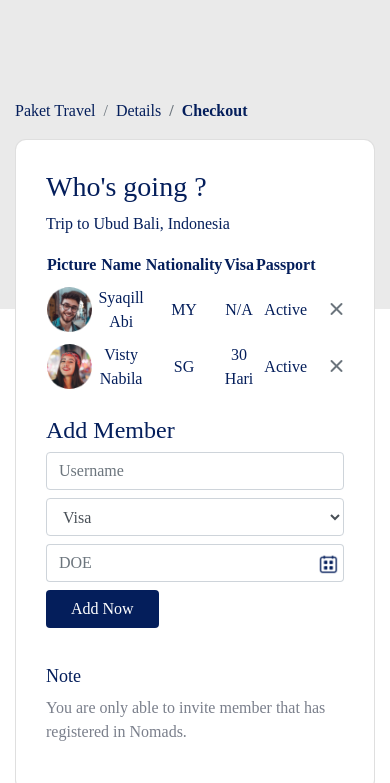
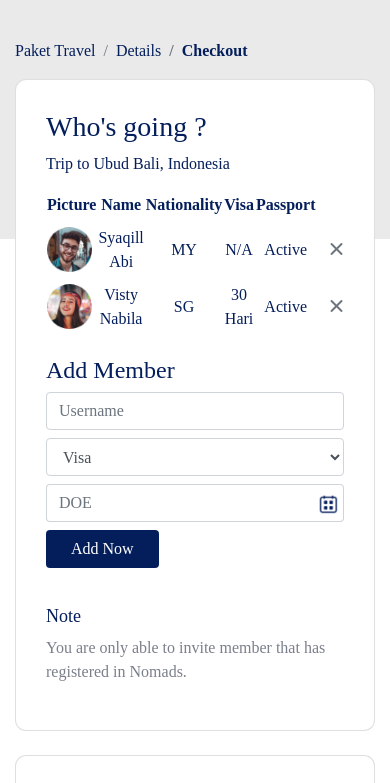
Before and after one commit to anasnawawi27/nomads-travel, a plain HTML site: page checkout.html in a window 390 px wide. Shown: the part 61-844 px from the top of the page. Drawn offline with nearby package versions, Linux system fonts and the light colour scheme.

Commit message:
memodifikasi tampilan responsive checkout page

```diff
--- a/checkout.html
+++ b/checkout.html
@@ -35,8 +35,8 @@
     <!-- End of Navbar -->
 
     <!-- Main page -->
-    <section class="bg-header">
-      <section class="content">
+    <section class="bg-header-checkout"></section>
+    <section class="content content-checkout">
       <div class="container">
         <div class="row pl-lg-0">
           <div class="col">
@@ -55,7 +55,7 @@
         </div>
         <div class="row">
           <div class="col-12 col-lg-8">
-              <div class="card card-detail">
+            <div class="card card-detail mb-4">
               <h3>Who's going ?</h3>
               <p>Trip to Ubud Bali, Indonesia</p>
               <table class="table-checkout">
@@ -205,7 +205,6 @@
         </div>
       </div>
     </section>
-    </section>
     <!-- End of main page -->
 
     <footer class="section-footer border-top pt-4">
--- a/frontend/style/main.scss
+++ b/frontend/style/main.scss
@@ -255,7 +255,14 @@ header{
 
 }
 
-.content-details{
+.bg-header-checkout{
+    min-height: 310px;
+    background-color:#eaeaea;
+    margin-top: -70px;
+
+}
+
+.content-details, .content-checkout{
     margin-top: -300px;
 }
 
```
Also changed, not shown: frontend/style/main.css, 1 other file. Lines whose indentation alone changed are shown as unchanged.
